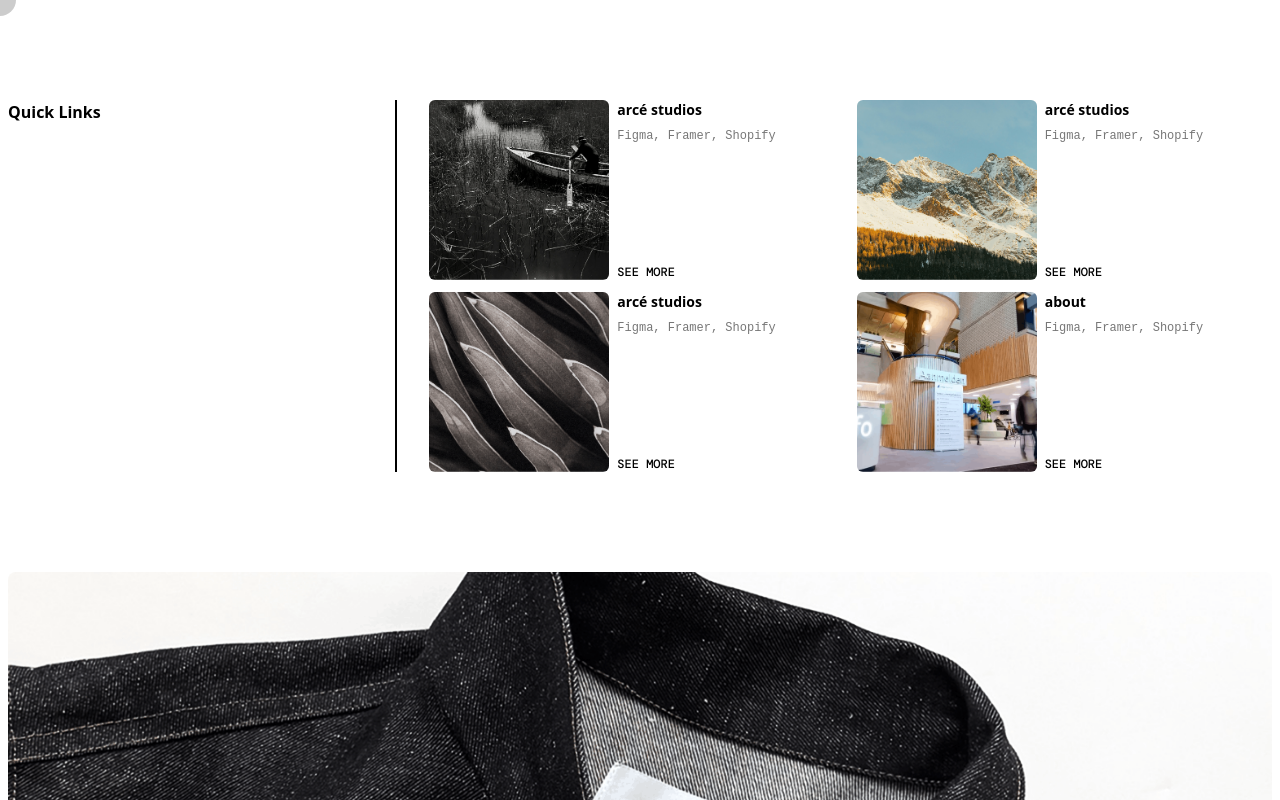
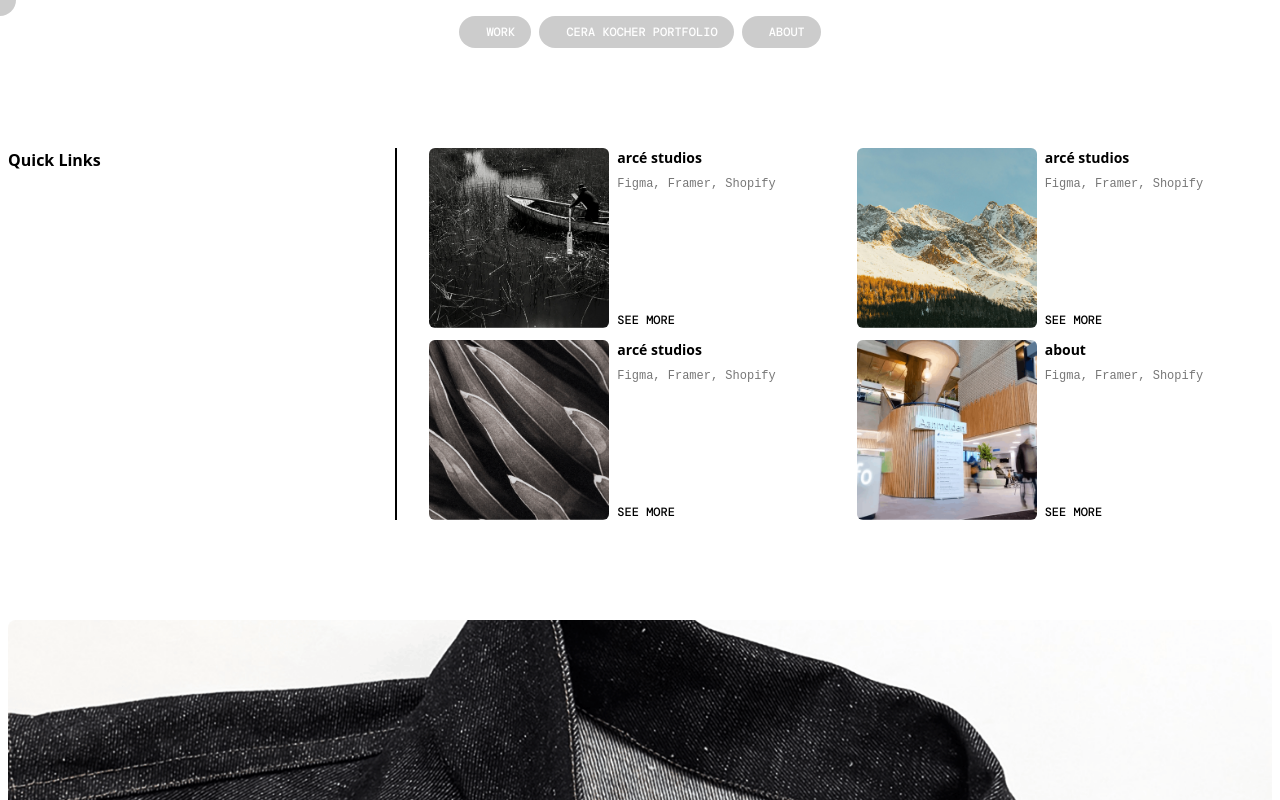
Before and after one commit to juniperfawn/cera-portfolio, a React (Vite) app: page / in a window 1280 px wide. Shown: the top 800 px of the page. Built offline with nearby package versions, Linux system fonts and the light colour scheme; a web font is replaced by a local one.

Commit message:
Created Nav Component, adjusted custom cursor z-index, Added Nav to pages, adjusted responsiveness of buttons

```diff
--- a/src/components/atoms/button/button.tsx
+++ b/src/components/atoms/button/button.tsx
@@ -32,12 +32,7 @@ export const Button = ({
 
   if (link) {
     return (
-      <a
-        href={link}
-        className={className}
-        target="_blank"
-        rel="noopener noreferrer"
-      >
+      <a href={link} className={className} rel="noopener noreferrer">
         {content}
       </a>
     );
--- a/src/components/atoms/custom-cursor/custom-cursor.tsx
+++ b/src/components/atoms/custom-cursor/custom-cursor.tsx
@@ -63,7 +63,7 @@ const CustomCursor = () => {
     >
       {hovering && (
         <span className="font-mono uppercase text-pf-white-01 transition-all duration-200 ease-out">
-          see case
+          see more
         </span>
       )}
     </div>
--- /dev/null
+++ b/src/components/organisms/nav.tsx
@@ -0,0 +1,19 @@
+import { Button } from "../atoms/button/button";
+
+const Nav = () => {
+  return (
+    <div className="flex gap-2 justify-center pt-4">
+      <Button title="work" backgroundColor="bg-pf-black-01-20" link="/" />
+      <div className="hidden lg:block">
+        <Button
+          title="Cera Kocher Portfolio"
+          backgroundColor="bg-pf-black-01-20"
+          link="/"
+        />
+      </div>
+      <Button title="about" backgroundColor="bg-pf-black-01-20" link="/about" />
+    </div>
+  );
+};
+
+export default Nav;
--- a/src/pages/About.tsx
+++ b/src/pages/About.tsx
@@ -1,8 +1,15 @@
 import { Button } from "../components/atoms/button/button";
+import Nav from "../components/organisms/nav";
+import CustomCursor from "../components/atoms/custom-cursor/custom-cursor";
 
 export default function About() {
   return (
+    <>
+      <CustomCursor />
       <div className="lg:flex lg:min-h-screen box-border">
+        <div className="absolute top-0 z-40 w-full px-2 lg:px-12">
+          <Nav />
+        </div>
         <div className="lg:w-1/2 h-auto pb-6 lg:pb-0">
           <img
             src="/images/profile.jpg"
@@ -36,15 +43,16 @@ export default function About() {
           <div className="text-pf-black-01 font-sans text-start max-w-xl">
             <h2 className="font-bold text-2xl pb-3">Cera Contesse Kocher</h2>
             <p className="text-sm">
-            Lorem ipsum dolor sit amet, consectetur adipiscing elit. Donec vitae
-            laoreet nisl, non lacinia lorem. Nunc dictum urna ut massa auctor
-            malesuada. Ut iaculis vestibulum sem at tempus. Sed laoreet magna
-            sit amet vulputate efficitur. Vivamus mattis dapibus nulla vel
-            interdum. Integer sit amet ultricies magna. Fusce ac varius magna.
-            Nunc rutrum aliquet rhoncus.
+              Lorem ipsum dolor sit amet, consectetur adipiscing elit. Donec
+              vitae laoreet nisl, non lacinia lorem. Nunc dictum urna ut massa
+              auctor malesuada. Ut iaculis vestibulum sem at tempus. Sed laoreet
+              magna sit amet vulputate efficitur. Vivamus mattis dapibus nulla
+              vel interdum. Integer sit amet ultricies magna. Fusce ac varius
+              magna. Nunc rutrum aliquet rhoncus.
             </p>
           </div>
         </div>
       </div>
+    </>
   );
 }
--- a/src/pages/Home.tsx
+++ b/src/pages/Home.tsx
@@ -1,6 +1,7 @@
 import CustomCursor from "../components/atoms/custom-cursor/custom-cursor";
 import PortfolioCard from "../components/molecules/portfolio-card/portfolio-card";
 import ShortCutCard from "../components/molecules/short-cut-card/short-cut-card";
+import Nav from "../components/organisms/nav";
 
 export default function Home() {
   return (
@@ -8,6 +9,9 @@ export default function Home() {
       <>
         <CustomCursor />
         <div className="relative z-0">
+          <div className="sticky top-0 z-40">
+            <Nav />
+          </div>
           <div className="flex flex-col md:flex-row md:justify-between px-2 py-[100px]">
             <div className="flex justify-center pb-2 md:pb-0 md:justify-between md:w-1/3">
               <h2 className="font-sans font-semibold text-pf-black-01">
```
Lines whose indentation alone changed are shown as unchanged.
